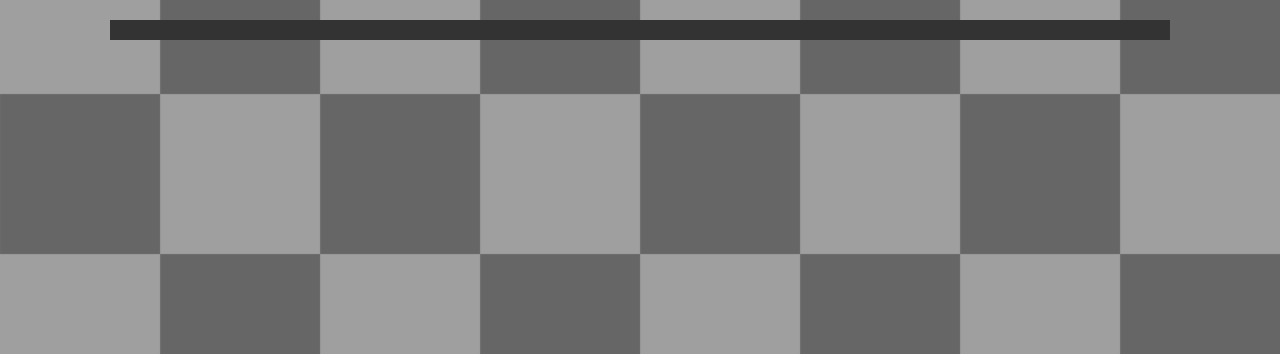
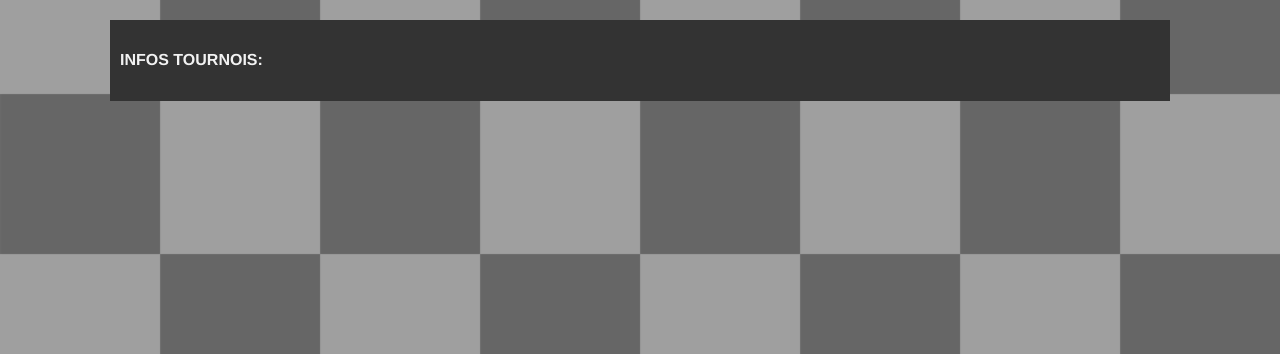
Before and after one commit to bilboque/UCC_DB, a Flask app: page /tournois in a window 1280 px wide. Shown: the part 66-420 px from the top of the page. Run offline with Flask 3, Linux system fonts and the light colour scheme; data that the repository does not hold is empty.

Commit message:
page des résultats des tournois

```diff
--- a/CODE/request.py
+++ b/CODE/request.py
@@ -249,7 +249,7 @@ def get_resultat_player(conn,curs,id):
     return resultat
 
 def get_tournament_result(conn,curs,id):
-    mysql_query="""Select Name,Surname,Nom,`Rank`,Points from\
+    mysql_query="""Select Name,Surname,Nom,`Rank`,Points,Date from\
           resultats,joueurs,sessions where resultats.JoueurID=joueurs.JoueurID and sessions.SessionID=resultats.SessionID and resultats.SessionID=%s  order by Date DESC ,`Rank`;"""
     curs.execute(mysql_query,(id,))
     tournaments = curs.fetchall()
@@ -264,6 +264,7 @@ def get_tournament_result(conn,curs,id):
         dico["tournoi"]=tournament[2]
         dico["resultat"]=tournament[3]
         dico["points"]=tournament[4]
+        dico["date"]=tournament[5]
 
         resultat["data"].append(dico)
 
--- a/CODE/templates/tournois.html
+++ b/CODE/templates/tournois.html
@@ -121,26 +121,22 @@
     <!--Contient le JavaScript que nous allons utiliser pour cette page -->
     <script>
         async function tournois_infos(id){
-            let url = '/api/joueur/' + id;
+            let url = '/api/tournoi/' + id;
             let response = await fetch(url);
             let data = await response.json();
 
-            let winrate_url = '/api/winrate/' + id
-            let winrate_ans = await fetch(winrate_url);
-            let winrate = await winrate_ans.json();
 
-            document.getElementById("infos_joueur").innerHTML ='<a><b>Infos de '+ data["nom"] + ' ' + data["prenom"] + ':</b></a></br>';
-            document.getElementById("infos_joueur").innerHTML += '<a> Rating: ' + data["rating"] + ', Club: ' + data["club"] + ", Titre: " + data["title"] + ", Winrate: " + winrate +"</a>";
+            document.getElementById("infos_tournois").innerHTML ='<a><b>'+ data["data"][0]["tournoi"] + ', ' + data["data"][0]["date"] + '</b></a></br>';
         }
 
         async function resultats_tournois(id){
-            let url = '/api/resultats_tournois/' + id;
+            let url = '/api/tournoi/' + id;
             let response = await fetch(url);
             let data = await response.json();
 
-            document.getElementById("resultat_tournois").innerHTML = '<tr><th> Nom du Tournois </th><th> Classement </th><th> Nombre de points </th></tr></br>';
+            document.getElementById("resultat_tournois").innerHTML = '<tr><th> Nom </th><th> Prenom </th><th> Classement </th><th> Nombre de points </th></tr></br>';
             for(i = 0; i < data["data"].length; i++){
-                document.getElementById("resultat_tournois").innerHTML +='<tr><td>' + data["data"][i]["tournoi"] + '</td><td>' + data["data"][i]["resultat"] + '</td><td>' + data["data"][i]["points"] + '</td></tr></br>';
+                document.getElementById("resultat_tournois").innerHTML +='<tr><td>' + data["data"][i]["nom"] + '</td><td>' + data["data"][i]["prenom"] + '</td><td>' + data["data"][i]["resultat"] +'</td><td>' + data["data"][i]["points"] + '</td></tr></br>';
             }
         }
         async function fill_dropdown(){
@@ -172,6 +168,8 @@
             //await tournois_infos(id);
             //await resultats_tournois(id);
             await fill_dropdown();
+            await tournois_infos(id);
+            await resultats_tournois(id);
         }
 
     </script>
@@ -193,6 +191,13 @@
         </div>
     </div>
     <div class="main">
+        <h4>INFOS TOURNOIS:</h4>
+        <div id="infos_tournois">
+        </div>
+        <div>
+            <table id="resultat_tournois">
+            </table>
+        </div>
     </div>
 </body>
 </html>
```
